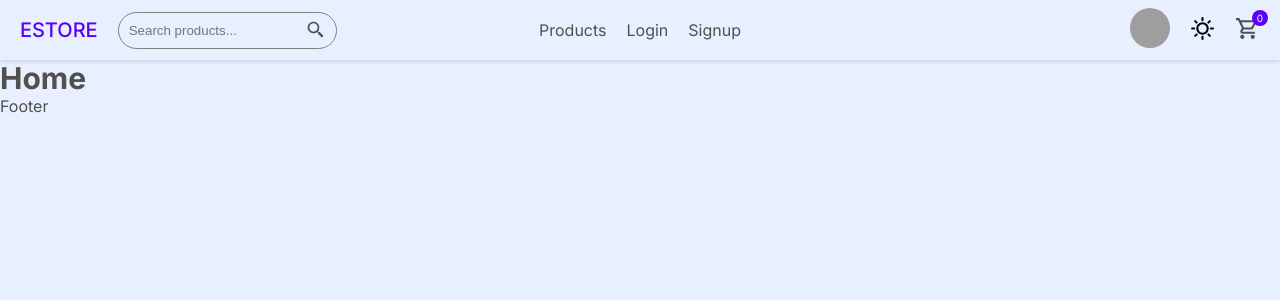
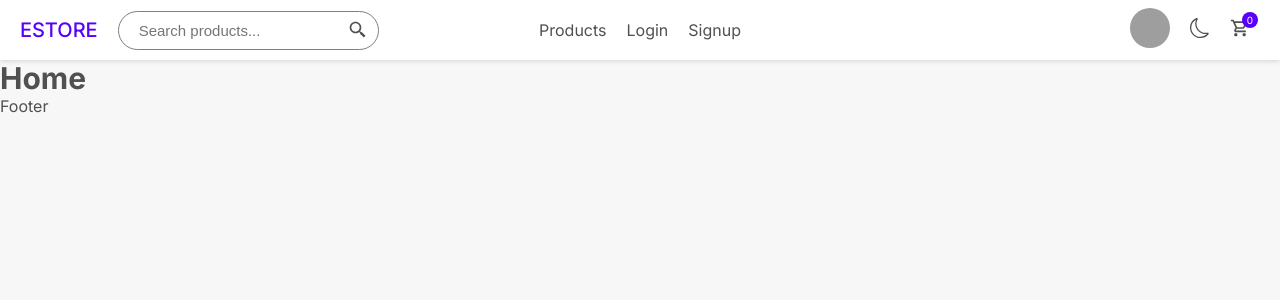
Before and after one commit to herdoycode/camera-store, a React (Vite) app: page / in a window 1280 px wide. Shown: the top 300 px of the page. Built offline with nearby package versions, Linux system fonts and the light colour scheme; grey boxes are pictures that could not be loaded.

Commit message:
add dark mode

```diff
--- a/src/components/navbar/Navbar.scss
+++ b/src/components/navbar/Navbar.scss
@@ -5,7 +5,8 @@
   padding: 0rem 2rem;
   height: 6rem;
   display: flex;
-  box-shadow: 0px 0px 6px 0px rgba(0, 0, 0, 0.2);
+  box-shadow: var(--box-shadow);
+  background: var(--color-light);
   position: relative;
   z-index: 10;
   .left {
@@ -37,10 +38,12 @@
       padding: 0rem 1rem;
       border-radius: 2.5rem;
       input {
-        padding: 1rem 0rem;
+        padding: 1rem;
         border: none;
         background: transparent;
         outline: none;
+        color: var(--color-text);
+        font-size: 1.5rem;
       }
       .icon {
         font-size: 2rem;
@@ -71,7 +74,6 @@
       display: flex;
       align-items: center;
       justify-content: center;
-      transition: 1s ease;
       z-index: -1;
       ul {
         flex-direction: column;
@@ -89,11 +91,14 @@
     align-items: center;
     justify-content: flex-end;
     gap: 2rem;
-
     .item {
       position: relative;
+      cursor: pointer;
+      &:nth-child(3) {
+        margin-right: 1rem;
+      }
       .icon {
-        font-size: 2.5rem;
+        font-size: 2rem;
         color: var(--color-text);
         cursor: pointer;
       }
--- a/src/components/navbar/Navbar.tsx
+++ b/src/components/navbar/Navbar.tsx
@@ -3,13 +3,15 @@ import { Link } from "react-router-dom";
 import { BiSearchAlt2 } from "react-icons/bi";
 import { FiMenu } from "react-icons/fi";
 import { MdOutlineShoppingCart, MdClose } from "react-icons/md";
-import { GrSun } from "react-icons/gr";
-import { GrMoon } from "react-icons/gr";
+import { BsSun, BsMoon } from "react-icons/bs";
 import "./Navbar.scss";
+import { useThemeStore } from "../../store";
 
 const Navbar = () => {
   const [navClass, setNavClass] = useState<string>("center");
   const [isCollapse, setCollapse] = useState<boolean>(true);
+  const mode = useThemeStore((store) => store.mode);
+  const toggleTheme = useThemeStore((store) => store.toggleTheme);
 
   const handleNavToggle = () => {
     setCollapse(!isCollapse);
@@ -60,8 +62,12 @@ const Navbar = () => {
         <div className="item">
           <img src="https://i.ibb.co/CJzdzdc/me.jpg" alt="user" />
         </div>
-        <div className="item">
-          {true ? <GrSun className="icon" /> : <GrMoon className="icon" />}
+        <div onClick={toggleTheme} className="item">
+          {mode === "dark" ? (
+            <BsSun className="icon" />
+          ) : (
+            <BsMoon className="icon" />
+          )}
         </div>
         <div className="item">
           <MdOutlineShoppingCart className="icon" />
--- a/src/index.scss
+++ b/src/index.scss
@@ -3,16 +3,18 @@
 :root {
   --color-primary: #5800fc;
   --color-accent: #fc3200;
-  --color-gray: #808080;
+  --color-gray: #fafbff;
   --color-text: #505050;
-  --color-bg: #e8efff;
+  --color-bg: #f7f7f7;
   --color-light: #fff;
+  --box-shadow: 0px 0px 6px 0px rgba(0, 0, 0, 0.2);
 }
 
 [data-theme="dark"] {
-  --color-light: #1e1e1e;
+  --color-light: #141414;
   --color-bg: #1d1d1d;
   --color-text: #909090;
+  --box-shadow: 0px 0px 6px 0px rgba(255, 255, 255, 0.2);
 }
 
 *,
--- a/src/pages/layout/Layout.tsx
+++ b/src/pages/layout/Layout.tsx
@@ -2,8 +2,16 @@ import { Outlet } from "react-router-dom";
 import "./Layout.scss";
 import Navbar from "../../components/navbar/Navbar";
 import Footer from "../../components/footer/Footer";
+import { useEffect } from "react";
+import { useThemeStore } from "../../store";
 
 const Layout = () => {
+  const mode = useThemeStore((store) => store.mode);
+
+  useEffect(() => {
+    document.querySelector("body")?.setAttribute("data-theme", mode);
+  }, [mode]);
+
   return (
     <div className="layout">
       <Navbar />
--- /dev/null
+++ b/src/store.ts
@@ -0,0 +1,20 @@
+import { create } from "zustand";
+import { persist } from "zustand/middleware";
+
+interface ThemeStore {
+  mode: "dark" | "light";
+  toggleTheme: () => void;
+}
+
+export const useThemeStore = create<ThemeStore>()(
+  persist(
+    (set) => ({
+      mode: "light",
+      toggleTheme: () =>
+        set(({ mode }) => ({ mode: mode === "light" ? "dark" : "light" })),
+    }),
+    {
+      name: "theme",
+    }
+  )
+);
```
